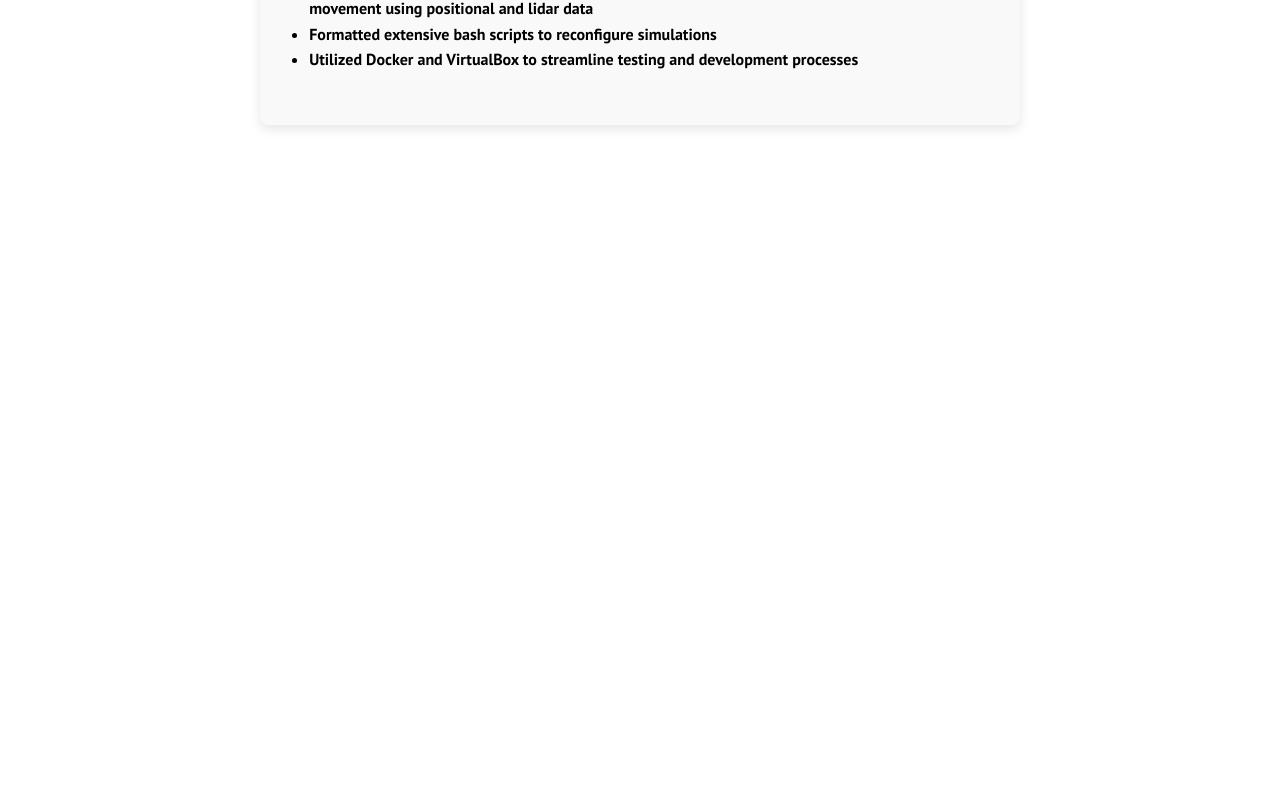
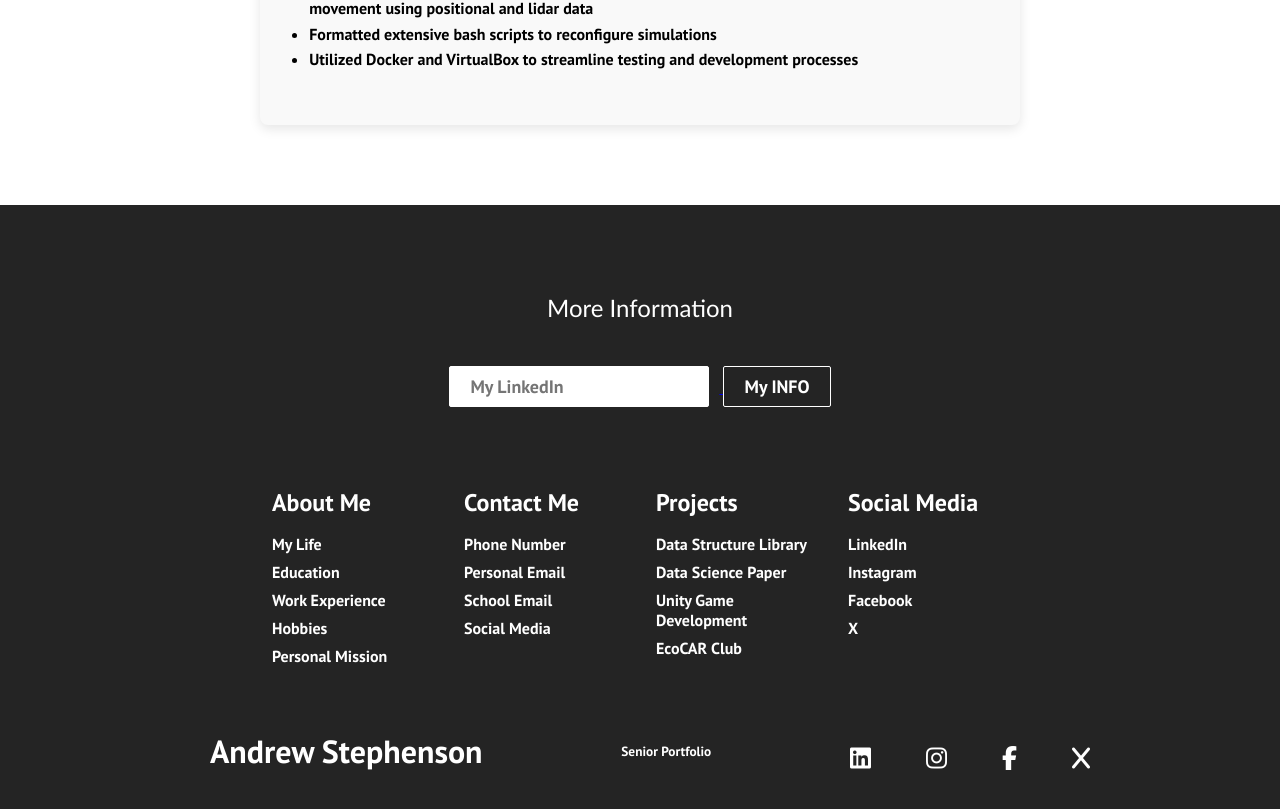
Before and after one commit to astephenson822/PortfolioWebsite, a React (Create React App) app in the folder portfolio_website/: page /PortfolioWebsite/my_work/colsa_internship in a window 1280 px wide. Shown: the part 577-1386 px from the top of the page. Before the commit the page ends 800 px from the top, so only its background shows below. Built offline with nearby package versions, Linux system fonts and the light colour scheme.

Commit message:
Added footer on all pages

```diff
--- a/portfolio_website/src/components/Footer.js
+++ b/portfolio_website/src/components/Footer.js
@@ -27,7 +27,7 @@ function Footer() {
                     <h2>About Me</h2>
                     <Link to='/about_me'> My Life</Link>
                     <Link to='/education'> Education</Link>
-                    <Link to='/about_me'> Work Experience</Link>
+                    <Link to='/my_work'> Work Experience</Link>
                     <Link to='/about_me'> Hobbies</Link>
                     <Link to='/about_me'> Personal Mission</Link>
                 </div>
@@ -42,10 +42,10 @@ function Footer() {
             <div className='footer-link-wrapper'>
                 <div className='footer-link-items'>
                     <h2>Projects</h2>
-                    <Link to='/my_work'> Unity Game Development</Link>
-                    <Link to='/my_work'> EcoCAR Club</Link>
-                    <Link to='/my_work'> Data Science Paper</Link>
-                    <Link to='/my_work'> Data Structure Library</Link>
+                    <Link to='/my_work/dsa_library'> Data Structure Library</Link>
+                    <Link to='/my_work/ds_paper'> Data Science Paper</Link>
+                    <Link to='/my_work/unity_game_development'> Unity Game Development</Link>
+                    <Link to='/my_work/ecocar'> EcoCAR Club</Link>
                 </div>
                 <div className='footer-link-items'>
                     <h2>Social Media</h2>
--- a/portfolio_website/src/components/pages/AboutMe.js
+++ b/portfolio_website/src/components/pages/AboutMe.js
@@ -2,9 +2,11 @@ import React from 'react';
 import '../../App.css';
 import { Link } from 'react-router-dom';
 import BackButton from '../BackButton'; // adjust path if needed
+import Footer from '../Footer';
 
 export default function About_me() {
   return (
+    <>
     <div className="about-me-page">
       <BackButton />
       <section className="about-me-section">
@@ -112,5 +114,7 @@ export default function About_me() {
         </Link>
       </section>
     </div>
+    <Footer />
+    </>
   );
 }
--- a/portfolio_website/src/components/pages/CliftonStrengths.js
+++ b/portfolio_website/src/components/pages/CliftonStrengths.js
@@ -1,9 +1,11 @@
 import React from 'react';
 import '../../App.css';
 import BackButton from '../BackButton';
+import Footer from '../Footer';
 
 export default function CliftonStrengths() {
   return (
+    <>
     <div className="resume-container">
       <BackButton />
       <div className="pdf-viewer">
@@ -15,5 +17,7 @@ export default function CliftonStrengths() {
         />
       </div>
     </div>
+    <Footer />
+    </>
   );
 }
--- a/portfolio_website/src/components/pages/ColsaInternship.js
+++ b/portfolio_website/src/components/pages/ColsaInternship.js
@@ -1,9 +1,11 @@
 import React from 'react';
 import '../../App.css';
 import BackButton from '../BackButton';
+import Footer from '../Footer';
 
 export default function Colsa_Internship() {
   return (
+    <>
     <div className="about-me-page">
         <BackButton />
       <section className="about-me-section">
@@ -33,5 +35,7 @@ export default function Colsa_Internship() {
         </div>
       </section>
     </div>
+    <Footer />
+    </>
   );
 }
--- a/portfolio_website/src/components/pages/DataSciencePaper.js
+++ b/portfolio_website/src/components/pages/DataSciencePaper.js
@@ -1,9 +1,11 @@
 import React from 'react';
 import '../../App.css';
 import BackButton from '../BackButton';
+import Footer from '../Footer';
 
 export default function Data_Science_Paper() {
   return (
+    <>
     <div className="about-me-page">
       <BackButton />
       <section className="about-me-section">
@@ -13,5 +15,7 @@ export default function Data_Science_Paper() {
         </p>
       </section>
     </div>
+    <Footer />
+    </>
   );
 }
--- a/portfolio_website/src/components/pages/DataStructureLibrary.js
+++ b/portfolio_website/src/components/pages/DataStructureLibrary.js
@@ -1,9 +1,11 @@
 import React from 'react';
 import '../../App.css';
 import BackButton from '../BackButton';
+import Footer from '../Footer';
 
 export default function Data_Structure_Library() {
   return (
+    <>
     <div className="about-me-page">
       <BackButton />
       <section className="about-me-section">
@@ -13,5 +15,7 @@ export default function Data_Structure_Library() {
         </p>
       </section>
     </div>
+    <Footer />
+    </>
   );
 }
--- a/portfolio_website/src/components/pages/EcoCAR.js
+++ b/portfolio_website/src/components/pages/EcoCAR.js
@@ -1,9 +1,11 @@
 import React from 'react';
 import '../../App.css';
 import BackButton from '../BackButton';
+import Footer from '../Footer';
 
 export default function EcoCAR() {
   return (
+    <>
     <div className="about-me-page">
       <BackButton />
       <section className="about-me-section">
@@ -13,5 +15,7 @@ export default function EcoCAR() {
         </p>
       </section>
     </div>
+    <Footer />
+    </>
   );
 }
--- a/portfolio_website/src/components/pages/Education.js
+++ b/portfolio_website/src/components/pages/Education.js
@@ -1,9 +1,11 @@
 import React from 'react';
 import '../../App.css';
 import BackButton from '../BackButton';
+import Footer from '../Footer';
 
 export default function Education() {
   return (
+    <>
     <div className="education-page">
       <BackButton />
       <section className="education-section">
@@ -41,5 +43,7 @@ export default function Education() {
         <p><strong>GPA:</strong> 4.00 / 4.00</p>
       </section>
     </div>
+    <Footer />
+    </>
   );
 }
--- a/portfolio_website/src/components/pages/MyWork.js
+++ b/portfolio_website/src/components/pages/MyWork.js
@@ -2,9 +2,11 @@ import React from 'react';
 import '../../App.css';
 import { Link } from 'react-router-dom';
 import BackButton from '../BackButton';
+import Footer from '../Footer';
 
 export default function My_Work() {
   return (
+    <>
     <div className="about-me-page">
       <BackButton />
       {/* Work/Internships Section */}
@@ -46,7 +48,7 @@ export default function My_Work() {
           </div>
 
           <div className="project-item">
-            <h3>EcoCAR</h3>
+            <h3>EcoCAR Club</h3>
             <Link to="/my_work/ecocar" className="btn">
               Learn More
             </Link>
@@ -54,5 +56,7 @@ export default function My_Work() {
         </div>
       </section>
     </div>
+    <Footer />
+    </>
   );
 }
--- a/portfolio_website/src/components/pages/Personal_Life.js
+++ b/portfolio_website/src/components/pages/Personal_Life.js
@@ -1,9 +1,11 @@
 import React from 'react';
 import '../../App.css';
 import BackButton from '../BackButton';
+import Footer from '../Footer';
 
 export default function Personal_Life() {
   return (
+    <>
     <div className="about-me-page">
       <BackButton />
       <section className="about-me-section">
@@ -13,5 +15,7 @@ export default function Personal_Life() {
         </p>
       </section>
     </div>
+    <Footer />
+    </>
   );
 }
--- a/portfolio_website/src/components/pages/Resume.js
+++ b/portfolio_website/src/components/pages/Resume.js
@@ -1,9 +1,11 @@
 import React from 'react';
 import '../../App.css';
 import BackButton from '../BackButton';
+import Footer from '../Footer';
 
 export default function Resume() {
   return (
+    <>
     <div className="resume-container">
       <BackButton />
       <div className="pdf-viewer">
@@ -15,5 +17,7 @@ export default function Resume() {
         />
       </div>
     </div>
+    <Footer />
+    </>
   );
 }
--- a/portfolio_website/src/components/pages/UnityGameDevelopment.js
+++ b/portfolio_website/src/components/pages/UnityGameDevelopment.js
@@ -1,9 +1,11 @@
 import React from 'react';
 import '../../App.css';
 import BackButton from '../BackButton';
+import Footer from '../Footer';
 
 export default function Unity_Game_Development() {
   return (
+    <>
     <div className="about-me-page">
       <BackButton />
       <section className="about-me-section">
@@ -13,5 +15,7 @@ export default function Unity_Game_Development() {
         </p>
       </section>
     </div>
+    <Footer />
+    </>
   );
 }
```
